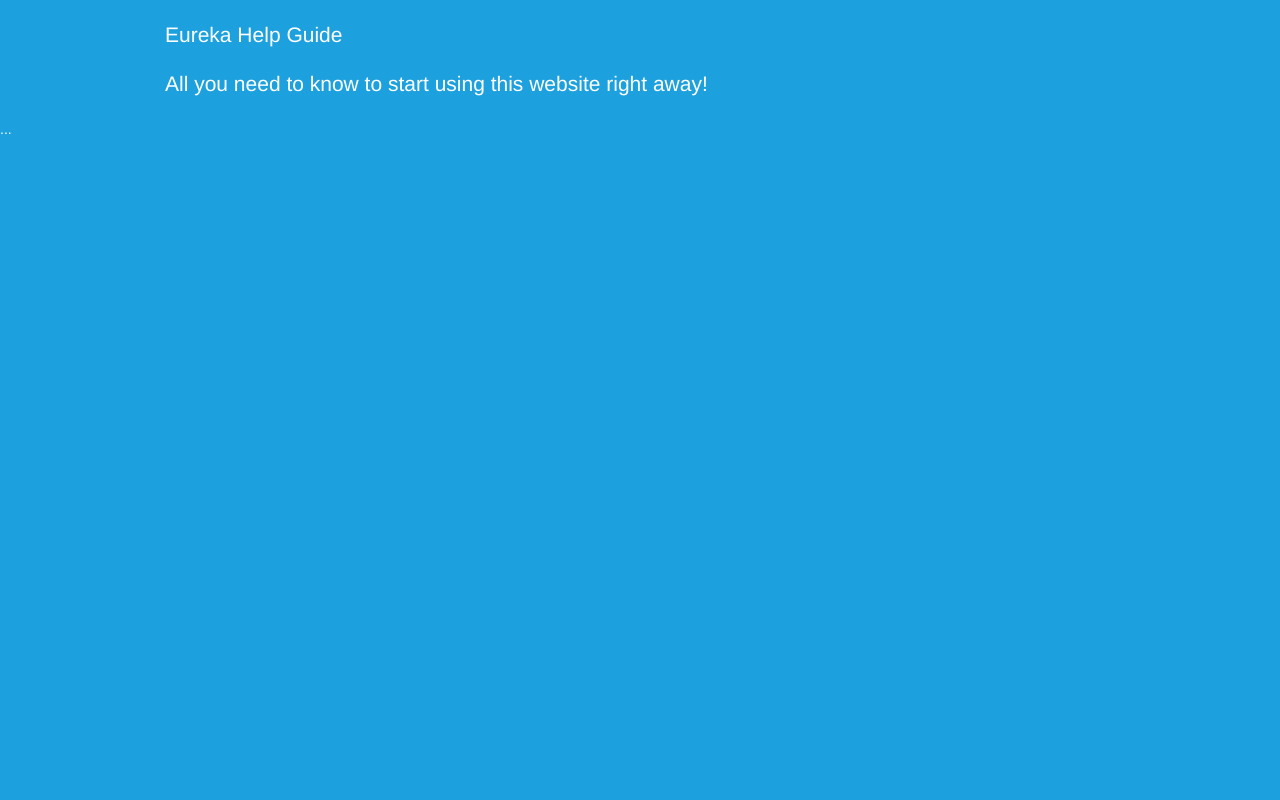
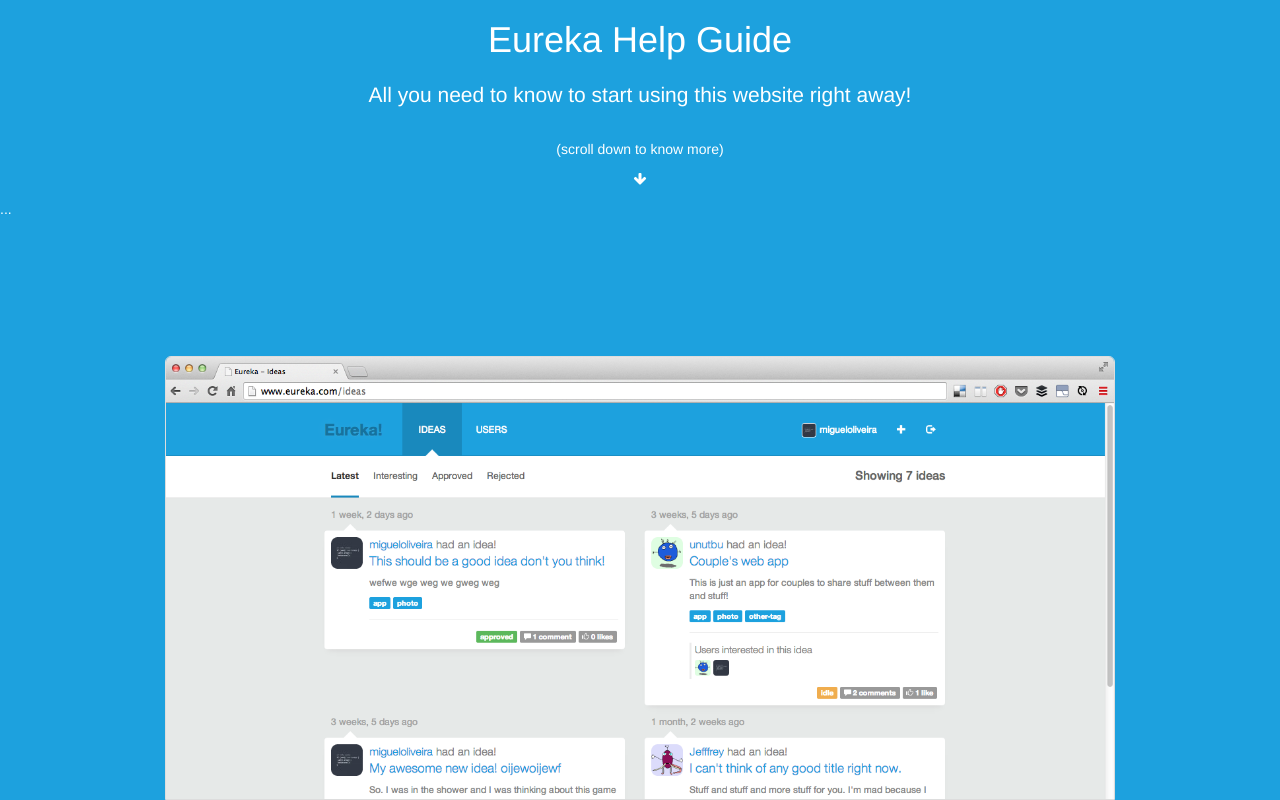
Before and after one commit to miguelgazela/eureka, a Django app: page /eureka/help in a window 1280 px wide. Run offline with Django 3.2, Linux system fonts and the light colour scheme; some libraries are stand-ins or nearby versions.

Commit message:
first page of the help guide complete

```diff
--- a/eureka/ideas/static/ideas/css/onepage-scroll.css
+++ b/eureka/ideas/static/ideas/css/onepage-scroll.css
@@ -103,6 +103,21 @@ body.disabled-onepage-scroll, .disabled-onepage-scroll .onepage-wrapper, html {
   max-width: 950px;
   z-index: 3;
 }
+
+.page1 .page_container > p:first-of-type {
+  margin-top: 30px;
+}
+
+section > img {
+    max-width: 950px;
+    position: absolute;
+    left: 50%;
+    bottom: 0;
+    margin-left: -475px;
+    border-radius: 6px 6px 0 0;
+    border: 1px solid #ddd;
+}
+
 .main section  {
   overflow: hidden;
 }
--- a/eureka/ideas/templates/ideas/help.html
+++ b/eureka/ideas/templates/ideas/help.html
@@ -17,10 +17,13 @@
 
     <div class="main">
         <section class="page1">
-            <div class="page_container">
-                <h1 class="lead">Eureka Help Guide</h1>
+            <div class="page_container text-center">
+                <h1>Eureka Help Guide</h1>
                 <h2 class="lead">All you need to know to start using this website right away!</h2>
+                <p>(scroll down to know more)</p>
+                <p><i class="fa fa-arrow-down"></i></p>
             </div>
+            <img src="../../static/ideas/images/img1.png" alt="">
         </section>
         <section>...</section>
     </div>
```
